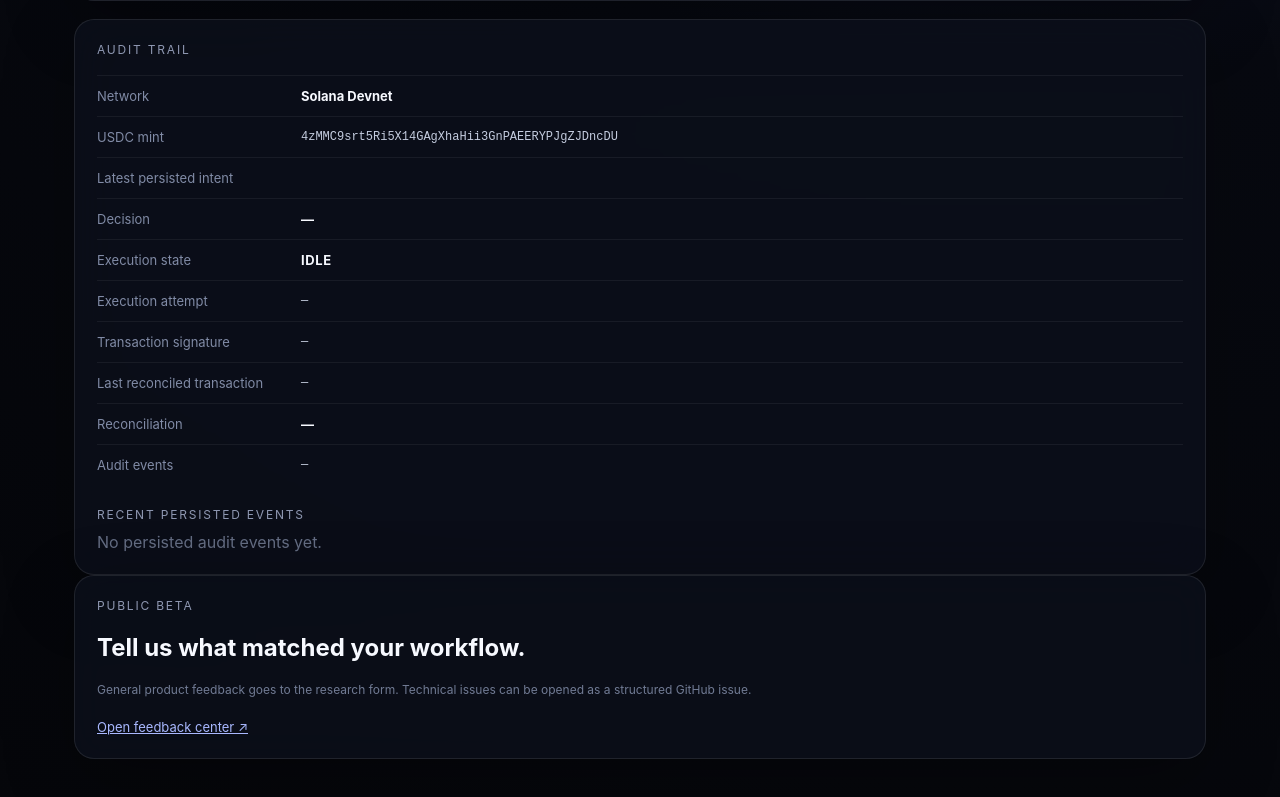
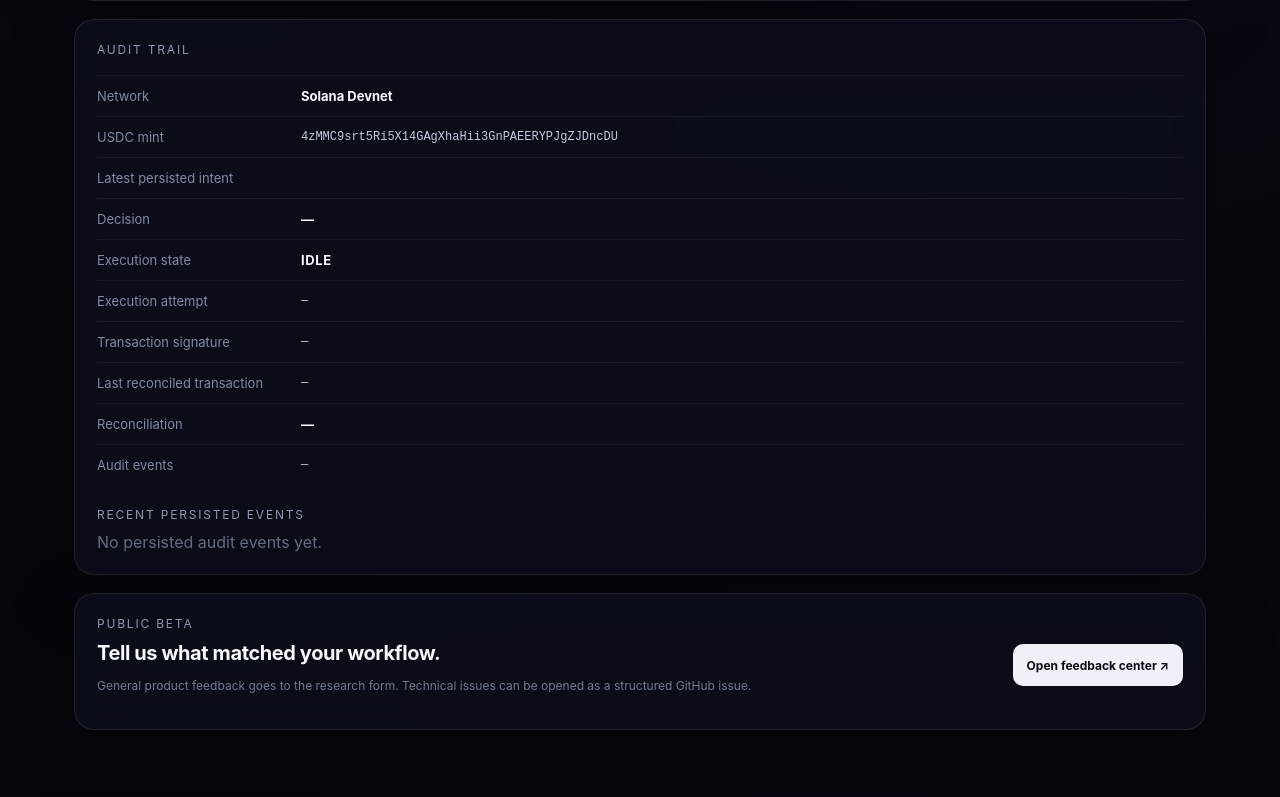
Before and after one commit to Nuble-hub/nuble-vaeriq, a website built with Vite: page apps/web/index.html in a window 1280 px wide. Shown: the part 753-1550 px from the top of the page. Built offline with nearby package versions, Linux system fonts and the light colour scheme; what @solana/kit, @solana/kit-plugin-rpc, @solana/kit-plugin-wallet would draw is missing.

Commit message:
style: surface public beta feedback entry points

```diff
--- a/apps/web/src/styles.css
+++ b/apps/web/src/styles.css
@@ -87,3 +87,42 @@ code { overflow-wrap:anywhere; color:#c4ccdf; font-size:12px; }
 .context-warning { color:#ffbf7d; }
 @media (max-width: 760px) { .context-grid { grid-template-columns:1fr 1fr; } }
 @media (max-width: 560px) { .context-grid { grid-template-columns:1fr; } .context-heading { flex-direction:column; gap:8px; } }
+
+
+.feedback-nav {
+  color: #c4ccdf;
+  font-size: 12px;
+  text-decoration: none;
+  padding: 7px 9px;
+  border: 1px solid rgba(255,255,255,.09);
+  border-radius: 9px;
+  background: rgba(255,255,255,.025);
+}
+.feedback-nav:hover { border-color: rgba(255,255,255,.16); text-decoration: none; }
+.feedback-cta {
+  margin-top: 18px;
+  display: flex;
+  align-items: center;
+  justify-content: space-between;
+  gap: 18px;
+}
+.feedback-cta h2 { margin: -8px 0 0; font-size: 20px; letter-spacing: -.02em; }
+.feedback-cta-link {
+  display: inline-flex;
+  align-items: center;
+  justify-content: center;
+  min-height: 42px;
+  padding: 0 14px;
+  border-radius: 10px;
+  background: #eef1f8;
+  color: #0b0d13;
+  text-decoration: none;
+  font-size: 12px;
+  font-weight: 700;
+  white-space: nowrap;
+}
+.feedback-cta-link:hover { transform: translateY(-1px); }
+@media (max-width: 560px) {
+  .feedback-cta { align-items: flex-start; flex-direction: column; }
+  .feedback-cta-link { width: 100%; }
+}
```
